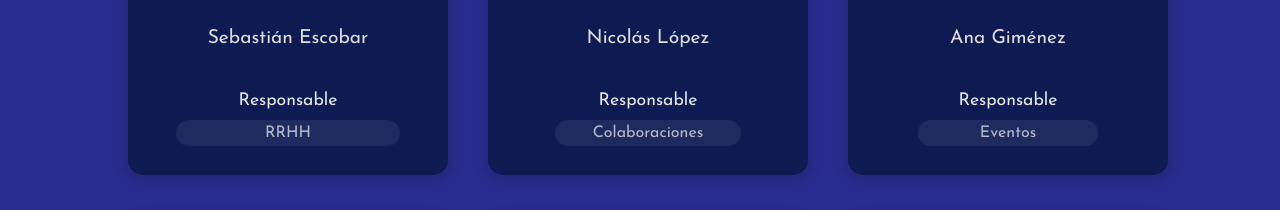
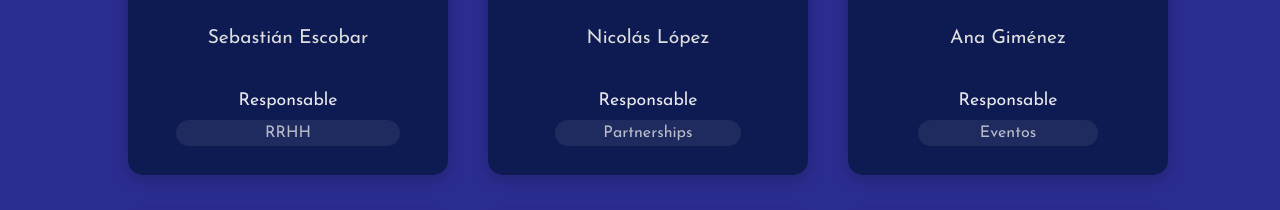
Before and after one commit to startuc3m/start-uc3m, a React (Create React App) app: page /equipo in a window 1280 px wide. Shown: the part 1680-1890 px from the top of the page. Built offline with nearby package versions, Linux system fonts and the light colour scheme.

Commit message:
Removed some members and joined finances and collaborations into partnerships

```diff
--- a/src/pages/Equipo.js
+++ b/src/pages/Equipo.js
@@ -57,7 +57,7 @@ const teamMembers = [
     {id: 5, nombre: "Pedro Bueno", cargo: "Responsable", departamento: "Comunicación", foto: Pedro, linkedin: "https://www.linkedin.com/in/pedrobuenoruiz/"},
     {id: 6, nombre: "Marcos Varez", cargo: "Responsable", departamento: "Legal", foto: Marcos, linkedin: "https://www.linkedin.com/in/marcos-varez-s%C3%A1nchez-518410268/"},
     {id: 7, nombre: "Sebastián Escobar", cargo: "Responsable", departamento: "RRHH", foto: Sebastian, linkedin: "https://www.linkedin.com/in/sebastian-escobar-v/"},
-    {id: 8, nombre: "Nicolás López", cargo: "Responsable", departamento: "Colaboraciones", foto: Nicolas, linkedin: "https://www.linkedin.com/in/nicol%C3%A1s-l%C3%B3pez-miranda-0365232b1/"},
+    {id: 8, nombre: "Nicolás López", cargo: "Responsable", departamento: "Partnerships", foto: Nicolas, linkedin: "https://www.linkedin.com/in/nicol%C3%A1s-l%C3%B3pez-miranda-0365232b1/"},
     {id: 9, nombre: "Ana Giménez", cargo: "Responsable", departamento: "Eventos", foto: Ana, linkedin: "http://www.linkedin.com/in/ana-gimenez-de-luis-93a528293"},
     {id: 10, nombre: "Lucía Pan Zhu", cargo: "Asociada", departamento: "Marketing", foto: Lucia_p, linkedin: "https://www.linkedin.com/in/lucia-pan-zhu-5013b328a/"},
     {id: 11, nombre: "Juan García", cargo: "Asociado", departamento: "IT", foto: Juan, linkedin: "https://www.linkedin.com/in/juan-garc%C3%ADa-rodr%C3%ADguez-a088292b0/"},
@@ -75,29 +75,26 @@ const teamMembers = [
     {id: 23, nombre: "Elena Vidal", cargo: "Asociada", departamento: "Eventos", foto: Elena, linkedin: ""},
     {id: 24, nombre: "Alicia Gascón", cargo: "Asociada", departamento: "Eventos", foto: Alicia, linkedin: "https://www.linkedin.com/in/alicia-gasc%C3%B3n-valero-41a828387/"},
     {id: 25, nombre: "Alejandro Verde", cargo: "Asociado", departamento: "Eventos", foto: Alejandro_v, linkedin: "https://www.linkedin.com/in/alejandro-verde-bethencourt-395838389/"},
-    {id: 26, nombre: "Alberto Fernández", cargo: "Asociado", departamento: "Eventos", foto: Alberto, linkedin: "https://www.linkedin.com/in/alberto-fern%C3%A1ndez-guzm%C3%A1n-50b284245/"},
-    {id: 27, nombre: "Nicolas Sánchez", cargo: "Asociado", departamento: "Eventos", foto: Nicolas_s, linkedin: "https://www.linkedin.com/in/nicol%C3%A1s-s%C3%A1nchez-delgado-928258332/"},
-    {id: 28, nombre: "Carlos Moreno", cargo: "Asociado", departamento: "IT", foto: Carlos_m, linkedin: ""},
-    {id: 29, nombre: "Pablo Presa", cargo: "Asociado", departamento: "IT", foto: Pablo_presa, linkedin: "https://www.linkedin.com/in/pablo-presa-carrera-422232280/"},
-    {id: 30, nombre: "Juan Vicente Zerpa", cargo: "Asociado", departamento: "IT", foto: Juan_vicente, linkedin: "https://www.linkedin.com/in/juan-vicente-zerpa/"},
-    {id: 31, nombre: "Clara Mayoral", cargo: "Asociada", departamento: "Comunicación", foto: Clara, linkedin: "https://www.linkedin.com/in/clara-mayoral-ab6aba279/"},
-    {id: 32, nombre: "Uxio López", cargo: "Asociado", departamento: "Comunicación", foto: Uxio, linkedin: "https://www.linkedin.com/in/uxio-lopez-0b6a09386/"},
-    {id: 33, nombre: "Nicholas Bergquist", cargo: "Asociado", departamento: "Comunicación", foto: Nicholas, linkedin: "https://www.linkedin.com/in/nicholas-bergquist-recio-148ab126a/"},
-    {id: 34, nombre: "Andrea Sánchez", cargo: "Asociada", departamento: "Comunicación", foto: Andrea, linkedin: "https://www.linkedin.com/in/andrea-s%C3%A1nchez-galera-6a420b37b/"},
-    {id: 35, nombre: "Xabier Pérez", cargo: "Asociado", departamento: "Comunicación", foto: Xabier, linkedin: "https://www.linkedin.com/in/xabierperezfernandez/"},
-    {id: 36, nombre: "Juan Figueira", cargo: "Asociado", departamento: "Comunicación", foto: Juan_f, linkedin: "https://www.linkedin.com/in/juan-figueira-trujillo-7aa1b2297/"},
-    {id: 37, nombre: "Julen Sagasta", cargo: "Asociado", departamento: "Comunicación", foto: Julen, linkedin: "https://www.linkedin.com/in/julen-sagasta-ram%C3%ADrez-b937b8330/"},
-    {id: 38, nombre: "Irantzu Ortega", cargo: "Asociada", departamento: "Comunicación", foto: Irantzu, linkedin: "https://www.linkedin.com/in/irantzu-ortega-/"},
-    {id: 39, nombre: "Pablo Juan", cargo: "Asociado", departamento: "Legal", foto: Pablo_juan, linkedin: "https://www.linkedin.com/in/pablo-juan-conde/"},
-    {id: 40, nombre: "María Martin", cargo: "Asociada", departamento: "Legal", foto: Maria_m, linkedin: "https://www.linkedin.com/in/maria-martin-dominguez-9569332a6/"},
-    {id: 41, nombre: "Sonia García", cargo: "Asociada", departamento: "Legal", foto: Sonia, linkedin: "https://www.linkedin.com/in/sonia-garcia-bellot-1371a0362/"},
-    {id: 42, nombre: "Ingrid Estrada", cargo: "Asociada", departamento: "Colaboraciones", foto: Ingrid, linkedin: "https://www.linkedin.com/in/ingrid-estrada1/"},
-    {id: 43, nombre: "Pedro Rodríguez", cargo: "Asociado", departamento: "Colaboraciones", foto: Pedro_r, linkedin: "https://www.linkedin.com/in/pedro-rodr%C3%ADguez-ramos-2bb75a292/"},
-    {id: 45, nombre: "Juan González", cargo: "Asociado", departamento: "Colaboraciones", foto: perfil, linkedin: "https://www.linkedin.com/in/juangonzaleztaboda/"},
-    {id: 46, nombre: "Javier Fernández", cargo: "Responsable", departamento: "Financiación", foto: perfil, linkedin: "https://www.linkedin.com/in/javierfern%C3%A1ndezmu%C3%B1oz/"},
-    {id: 47, nombre: "Andrea Sánchez", cargo: "Asociada", departamento: "Financiación", foto: Andrea_s, linkedin: ""},
-    {id: 48, nombre: "Mariia Deviatko", cargo: "Asociada", departamento: "Financiación", foto: Mariia, linkedin: "https://www.linkedin.com/in/mariia-deviatko/"},
-    {id: 49, nombre: "Andrés Delgado", cargo: "Asociado", departamento: "Eventos", foto: Andres, linkedin: ""},
+    {id: 26, nombre: "Nicolas Sánchez", cargo: "Asociado", departamento: "Eventos", foto: Nicolas_s, linkedin: "https://www.linkedin.com/in/nicol%C3%A1s-s%C3%A1nchez-delgado-928258332/"},
+    {id: 27, nombre: "Carlos Moreno", cargo: "Asociado", departamento: "IT", foto: Carlos_m, linkedin: ""},
+    {id: 28, nombre: "Pablo Presa", cargo: "Asociado", departamento: "IT", foto: Pablo_presa, linkedin: "https://www.linkedin.com/in/pablo-presa-carrera-422232280/"},
+    {id: 29, nombre: "Juan Vicente Zerpa", cargo: "Asociado", departamento: "IT", foto: Juan_vicente, linkedin: "https://www.linkedin.com/in/juan-vicente-zerpa/"},
+    {id: 30, nombre: "Clara Mayoral", cargo: "Asociada", departamento: "Comunicación", foto: Clara, linkedin: "https://www.linkedin.com/in/clara-mayoral-ab6aba279/"},
+    {id: 31, nombre: "Uxio López", cargo: "Asociado", departamento: "Comunicación", foto: Uxio, linkedin: "https://www.linkedin.com/in/uxio-lopez-0b6a09386/"},
+    {id: 32, nombre: "Nicholas Bergquist", cargo: "Asociado", departamento: "Comunicación", foto: Nicholas, linkedin: "https://www.linkedin.com/in/nicholas-bergquist-recio-148ab126a/"},
+    {id: 33, nombre: "Andrea Sánchez", cargo: "Asociada", departamento: "Comunicación", foto: Andrea, linkedin: "https://www.linkedin.com/in/andrea-s%C3%A1nchez-galera-6a420b37b/"},
+    {id: 34, nombre: "Xabier Pérez", cargo: "Asociado", departamento: "Comunicación", foto: Xabier, linkedin: "https://www.linkedin.com/in/xabierperezfernandez/"},
+    {id: 35, nombre: "Juan Figueira", cargo: "Asociado", departamento: "Comunicación", foto: Juan_f, linkedin: "https://www.linkedin.com/in/juan-figueira-trujillo-7aa1b2297/"},
+    {id: 36, nombre: "Julen Sagasta", cargo: "Asociado", departamento: "Comunicación", foto: Julen, linkedin: "https://www.linkedin.com/in/julen-sagasta-ram%C3%ADrez-b937b8330/"},
+    {id: 37, nombre: "Irantzu Ortega", cargo: "Asociada", departamento: "Comunicación", foto: Irantzu, linkedin: "https://www.linkedin.com/in/irantzu-ortega-/"},
+    {id: 38, nombre: "Pablo Juan", cargo: "Asociado", departamento: "Legal", foto: Pablo_juan, linkedin: "https://www.linkedin.com/in/pablo-juan-conde/"},
+    {id: 39, nombre: "María Martin", cargo: "Asociada", departamento: "Legal", foto: Maria_m, linkedin: "https://www.linkedin.com/in/maria-martin-dominguez-9569332a6/"},
+    {id: 40, nombre: "Ingrid Estrada", cargo: "Asociada", departamento: "Partnerships", foto: Ingrid, linkedin: "https://www.linkedin.com/in/ingrid-estrada1/"},
+    {id: 41, nombre: "Pedro Rodríguez", cargo: "Asociado", departamento: "Partnerships", foto: Pedro_r, linkedin: "https://www.linkedin.com/in/pedro-rodr%C3%ADguez-ramos-2bb75a292/"},
+    {id: 42, nombre: "Juan González", cargo: "Asociado", departamento: "Partnerships", foto: perfil, linkedin: "https://www.linkedin.com/in/juangonzaleztaboda/"},
+    {id: 43, nombre: "Andrea Sánchez", cargo: "Asociada", departamento: "Partnerships", foto: Andrea_s, linkedin: ""},
+    {id: 44, nombre: "Mariia Deviatko", cargo: "Asociada", departamento: "Partnerships", foto: Mariia, linkedin: "https://www.linkedin.com/in/mariia-deviatko/"},
+    {id: 45, nombre: "Andrés Delgado", cargo: "Asociado", departamento: "Eventos", foto: Andres, linkedin: ""},
 
 ];
 
```
